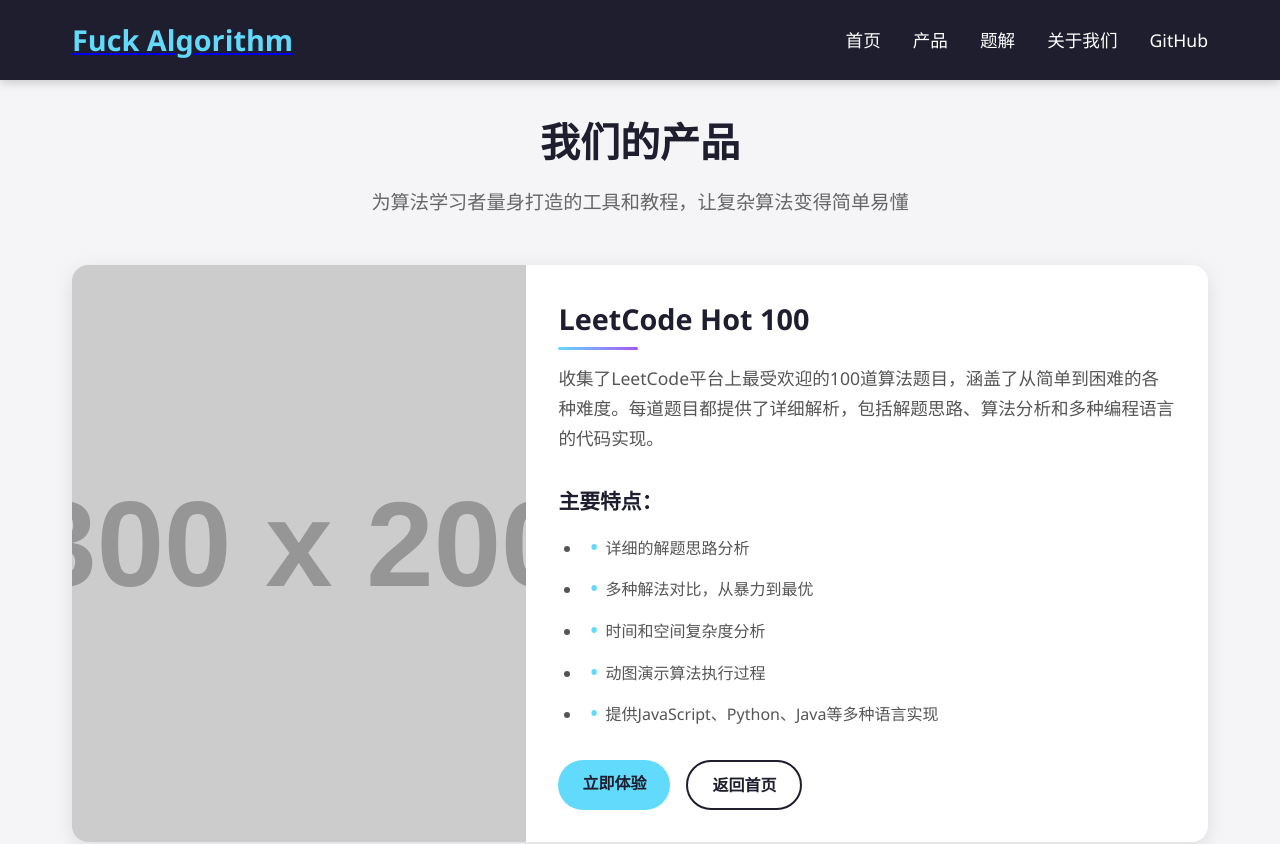
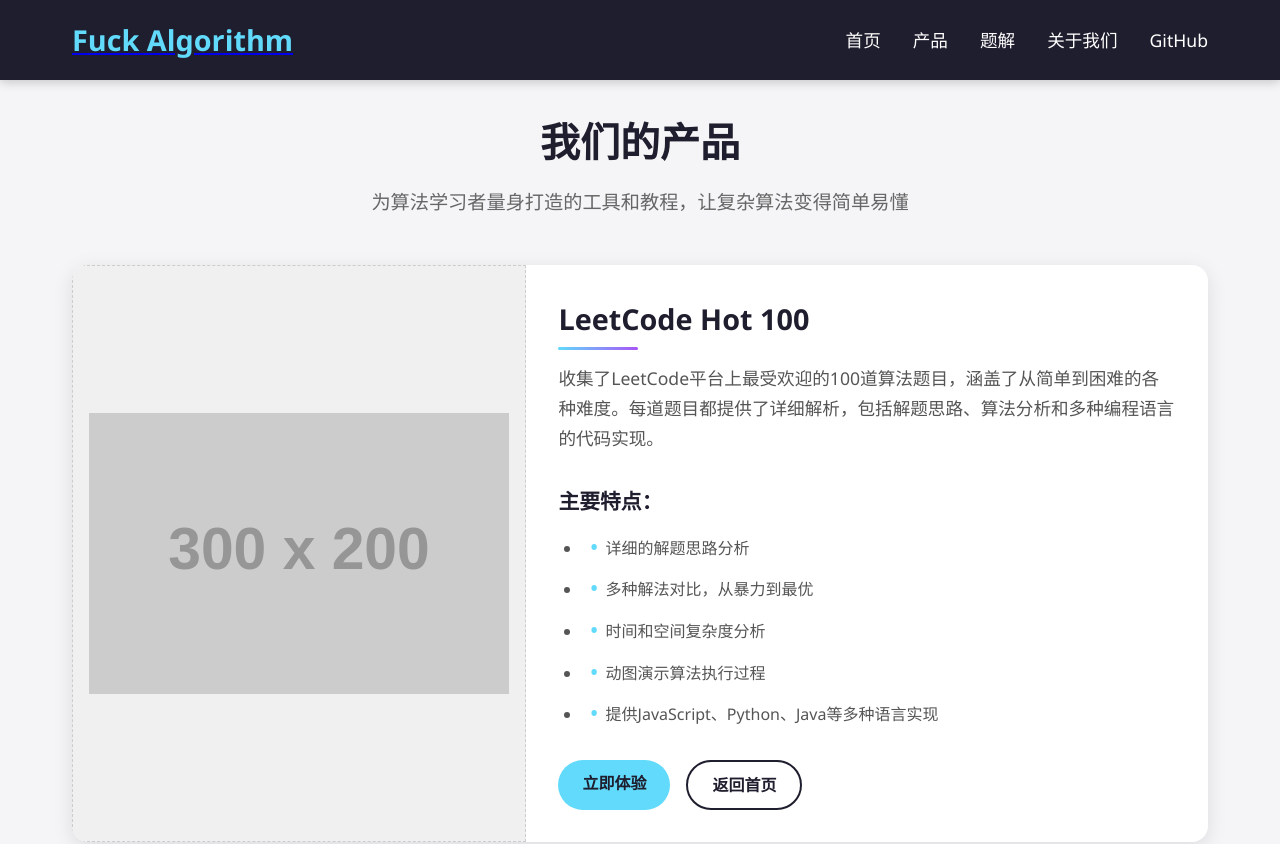
Before and after one commit to fuck-algorithm/fuck-algorithm.github.io, a React (Vite) app: page /#/products in a window 1280 px wide. Shown: the top 844 px of the page. Built offline with nearby package versions, Linux system fonts and the light colour scheme.

Commit message:
feat: 增强产品卡片图片错误处理，添加占位图样式

```diff
--- a/src/App.css
+++ b/src/App.css
@@ -440,3 +440,10 @@
     height: 250px;
   }
 }
+
+.placeholder-image {
+  object-fit: contain !important;
+  padding: 1rem;
+  background-color: #f0f0f0;
+  border: 1px dashed #ccc;
+}
--- a/src/components/ProductCard.tsx
+++ b/src/components/ProductCard.tsx
@@ -1,4 +1,4 @@
-import React from 'react';
+import React, { useState } from 'react';
 import { Link } from 'react-router-dom';
 
 // 产品类型定义
@@ -19,6 +19,14 @@
 }
 
 const ProductCard: React.FC<ProductCardProps> = ({ product, variant = 'simple' }) => {
+  const [imageError, setImageError] = useState(false);
+
+  // 处理图片加载错误
+  const handleImageError = (e: React.SyntheticEvent<HTMLImageElement, Event>) => {
+    e.currentTarget.src = 'https://via.placeholder.com/300x200?text=Coming+Soon';
+    setImageError(true);
+  };
+
   // 简单卡片样式，用于首页
   if (variant === 'simple') {
     return (
@@ -44,9 +52,8 @@
         <img
           src={product.imageUrl}
           alt={product.title}
-          onError={(e) => {
-            e.currentTarget.src = 'https://via.placeholder.com/300x200?text=Coming+Soon';
-          }}
+          onError={handleImageError}
+          className={imageError ? 'placeholder-image' : ''}
         />
       </div>
       <div className="product-content">
```
